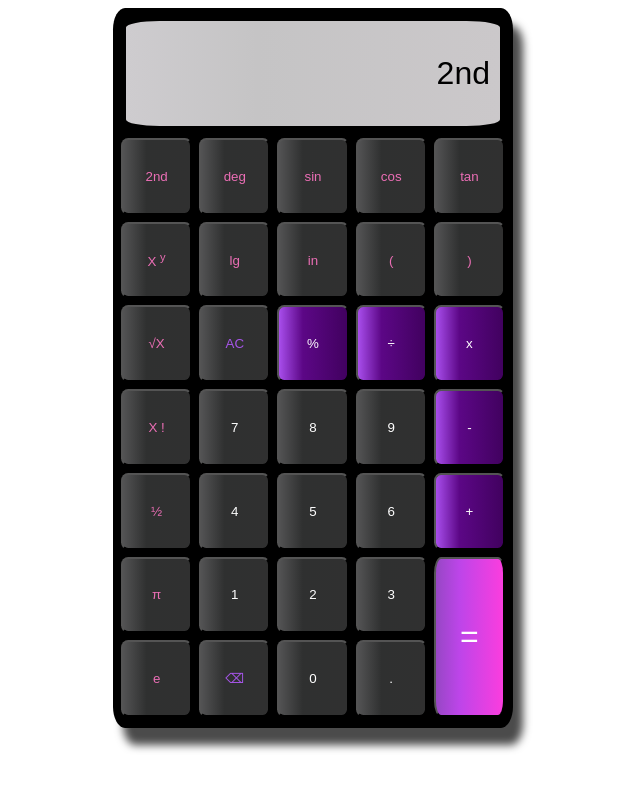
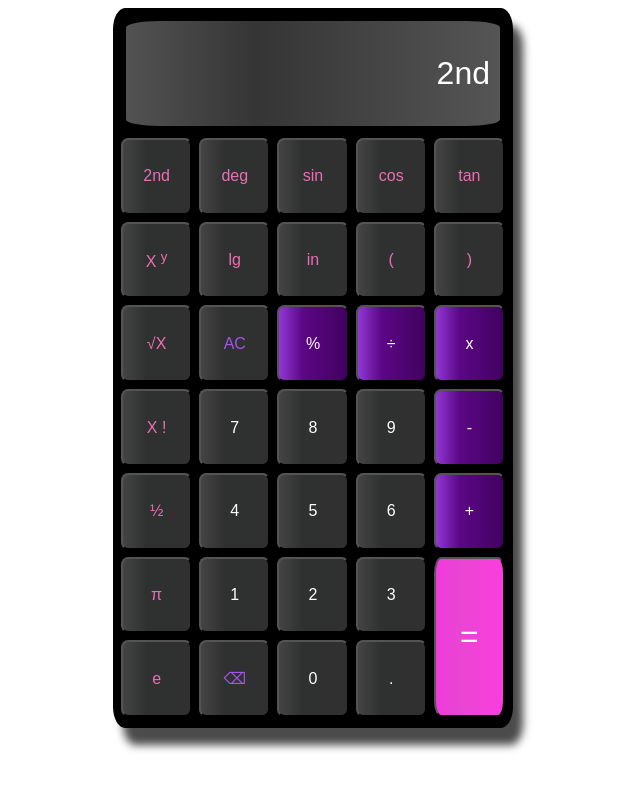
Before and after one commit to notqc/Calculator, a plain HTML site: page index.html in a window 1280 px wide. Both pictures are taken after a click on the button "2nd". Shown: the whole page, without its empty margins (327-967 px from the left). Drawn offline with Linux system fonts and the light colour scheme.

Commit message:
bg color change

```diff
--- a/index.html
+++ b/index.html
@@ -40,18 +40,19 @@
             display: flex;
             justify-content: center;
             align-items: center;
-            background: rgb(170,170,172);
-            background: linear-gradient(90deg, rgb(83, 83, 84) 0%, rgb(47, 48, 48) 35%, rgb(48, 48, 48) 100%);
+            background: rgb(105, 105, 105);
+            background: linear-gradient(90deg, rgb(68, 68, 68) 0%, rgb(47, 48, 48) 35%, rgb(48, 48, 48) 100%);
             border-radius: 10%;
+            font-size: 1rem;
             color: rgb(235, 110, 181);
         }
         #screen{
 
             grid-column: span 5;
-            background: rgb(170,170,172);
-            background: linear-gradient(90deg, rgb(206, 204, 207) 0%, rgb(197, 196, 197) 35%, rgb(203, 200, 202) 100%);
+            background: rgb(0, 0, 0);
+            background: linear-gradient(90deg, rgb(83, 82, 82) 0%, rgb(53, 53, 53) 35%, rgb(86, 85, 85) 100%);
             border: 5px solid black;
-            color: black;
+            color: rgb(255, 255, 255);
             display:flex;
             justify-content: right;
             text-align: right;
@@ -65,7 +66,7 @@
         .equal{
             grid-row: span 2;
             background: rgb(170,170,172);
-            background: linear-gradient(90deg, rgb(151, 71, 197) 0%, rgb(189, 69, 233) 35%, rgb(251, 61, 222) 100%);
+            background: linear-gradient(90deg, rgb(241, 58, 222) 0%, rgb(233, 69, 211) 35%, rgb(251, 61, 222) 100%);
             color: #ffffff;
             font-size: 2rem;
 
@@ -75,7 +76,7 @@
         }
         .op{
             background: rgb(170,170,172);
-            background: linear-gradient(90deg, rgb(168, 78, 236) 0%, rgb(92, 7, 134) 35%, rgb(65, 1, 95) 100%);
+            background: linear-gradient(90deg, rgb(144, 56, 212) 0%, rgb(92, 7, 134) 35%, rgb(65, 1, 95) 100%);
             color: #ffffff;
         }
         .txt{
--- a/index.js
+++ b/index.js
@@ -72,11 +72,15 @@ for (item of buttons){
                             else if (buttonText == 'cos') {
                                     screenValue += 'Math.cos(';
                                     screen.value = screenValue;
-                                }
-                                else if (buttonText == '=') {
-                                        screen.value = eval(screenValue);
-                                        screenValue = screen.value
-                                    }
+
+                                } else if (buttonText === '=') {
+                                                    try {
+                                                        screenValue = eval(screenValue);
+                                                    } catch {
+                                                        screenValue = 'Error';
+                                                    }
+                                                    screen.value = screenValue;}
+
         else {
             screenValue += buttonText;
             screen.value = screenValue;
```
